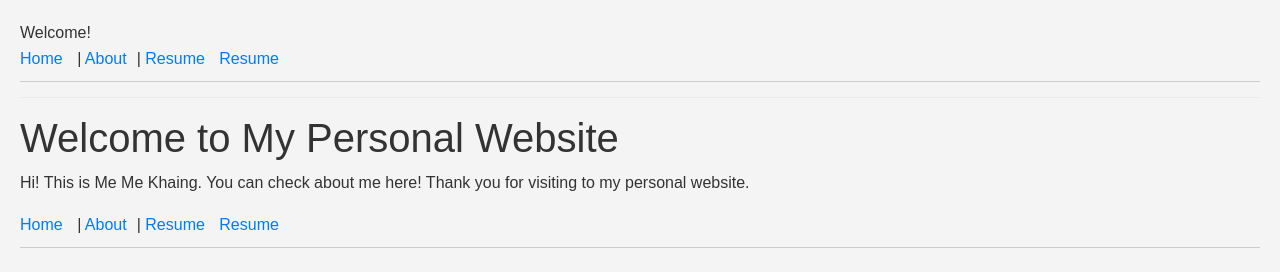
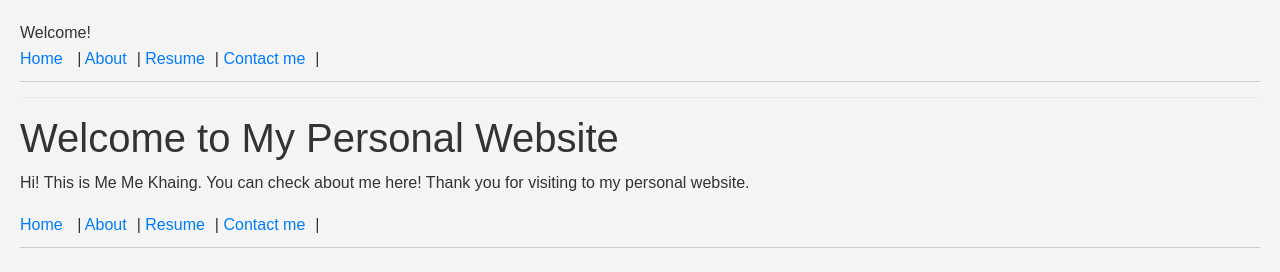
Before and after one commit to MeMeKhaingPhd/Research, a website: page views/index.html in a window 1280 px wide. Drawn offline with nearby package versions, Linux system fonts and the light colour scheme.

Commit message:
resume done

```diff
--- a/views/index.html
+++ b/views/index.html
@@ -20,8 +20,8 @@
     <nav>
         <a href="/">Home</a> |
         <a href="/about">About</a>|
-        <a href="/resume">Resume</a>
-        <a href="/contact">Resume</a>
+        <a href="/resume">Resume</a>|
+        <a href="/contact">Contact me</a>|
     </nav>
     <hr>
     <h1>Welcome to My Personal Website</h1>
@@ -29,8 +29,8 @@
     <nav>
         <a href="/">Home</a> |
         <a href="/about">About</a>|
-        <a href="/resume">Resume</a>
-        <a href="/contact">Resume</a>
+        <a href="/resume">Resume</a>|
+        <a href="/contact">Contact me</a>|
     </nav>
 
 </body>
```
Also changed, not shown: views/contact.html (+1 -1 lines), 1 other file.
